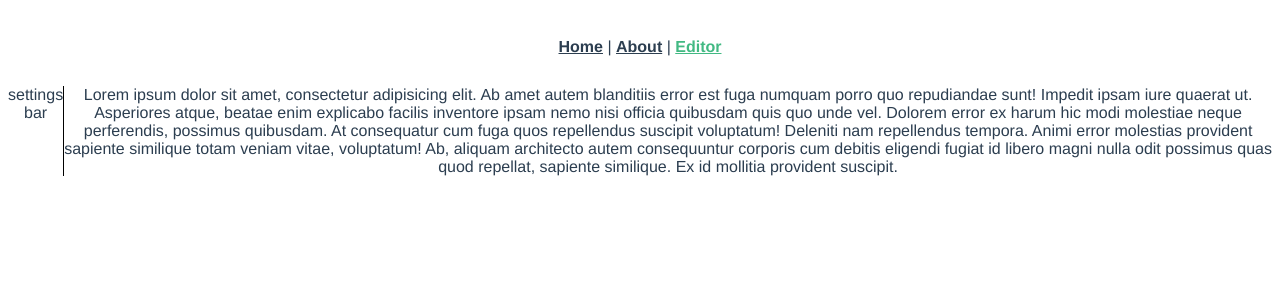
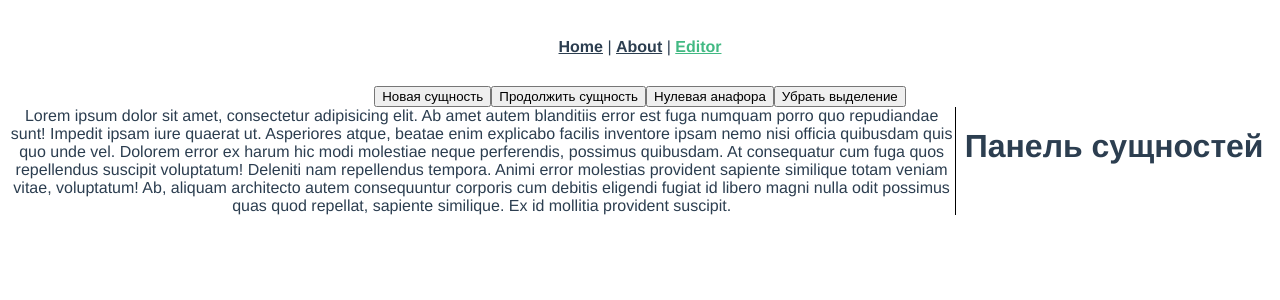
Before and after one commit to dh-center/markup-tool, a Vue app in the folder frontend/: page /editor in a window 1280 px wide. Shown: the top 300 px of the page. Built offline with nearby package versions, Linux system fonts and the light colour scheme.

Commit message:
new interface

```diff
--- a/frontend/src/views/Editor.vue
+++ b/frontend/src/views/Editor.vue
@@ -1,16 +1,26 @@
 <template>
   <div class="editor">
-    <div class="editor__settings">
-      settings bar
+    <div class="editor__toolbar">
+      <button>Новая сущность</button>
+      <button>Продолжить сущность</button>
+      <button>Нулевая анафора</button>
+      <button>Убрать выделение</button>
     </div>
+    <div class="editor__column-layout">
       <div class="editor__content">
         Lorem ipsum dolor sit amet, consectetur adipisicing elit. Ab amet autem blanditiis error est fuga numquam porro
         quo repudiandae sunt! Impedit ipsam iure quaerat ut. Asperiores atque, beatae enim explicabo facilis inventore
-      ipsam nemo nisi officia quibusdam quis quo unde vel. Dolorem error ex harum hic modi molestiae neque perferendis,
+        ipsam nemo nisi officia quibusdam quis quo unde vel. Dolorem error ex harum hic modi molestiae neque
+        perferendis,
         possimus quibusdam. At consequatur cum fuga quos repellendus suscipit voluptatum! Deleniti nam repellendus
-      tempora. Animi error molestias provident sapiente similique totam veniam vitae, voluptatum! Ab, aliquam architecto
+        tempora. Animi error molestias provident sapiente similique totam veniam vitae, voluptatum! Ab, aliquam
+        architecto
         autem consequuntur corporis cum debitis eligendi fugiat id libero magni nulla odit possimus quas quod repellat,
         sapiente similique. Ex id mollitia provident suscipit.
+      </div>
+      <div class="editor__entities-panel">
+        <h1>Панель сущностей</h1>
+      </div>
     </div>
   </div>
 </template>
@@ -23,10 +33,18 @@ export default {
 
 <style>
   .editor {
+
+    &__column-layout {
       display: flex;
+    }
 
-    &__settings{
-      border-right: 1px solid black;
+    &__entities-panel {
+      border-left: 1px solid black;
+      flex: 25%;
+    }
+
+    &__content {
+      flex: 75%;
     }
   }
 </style>
```
Lines whose indentation alone changed are shown as unchanged.
